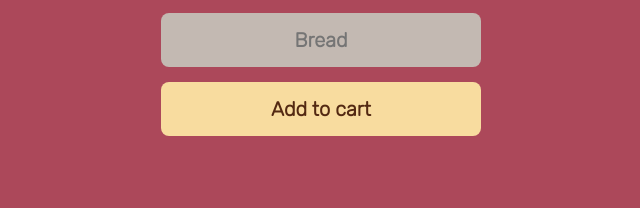
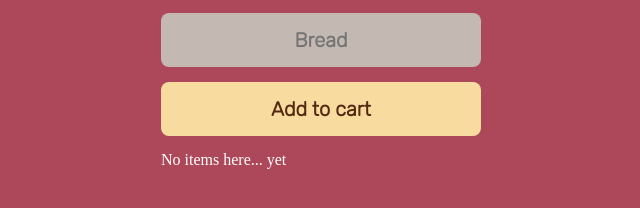
Before and after one commit to dzhu0/add-to-cart, a plain HTML site: page index.html in a window 1280 px wide. Shown: the part 182-390 px from the top of the page, without its empty margins (319-959 px from the left). Drawn offline with Linux system fonts and the light colour scheme; no server answers.

Commit message:
Add placeholder in shopping-list

```diff
--- a/index.html
+++ b/index.html
@@ -29,7 +29,7 @@
             <button class="add-button" id="add-button">Add to cart</button>
         </form>
 
-        <ul class="shopping-list" id="shopping-list"></ul>
+        <ul class="shopping-list" id="shopping-list">No items here... yet</ul>
     </div>
 
     <script src="index.js" type="module"></script>
```
